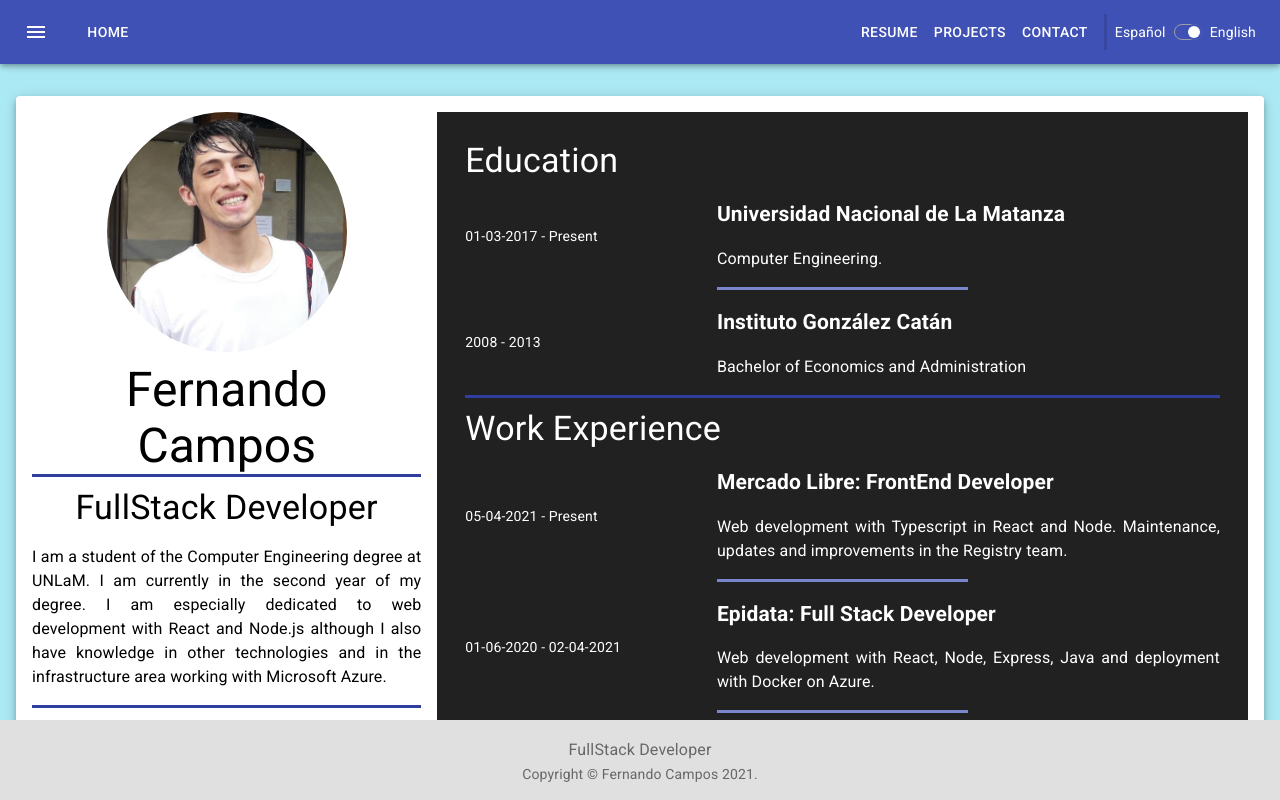
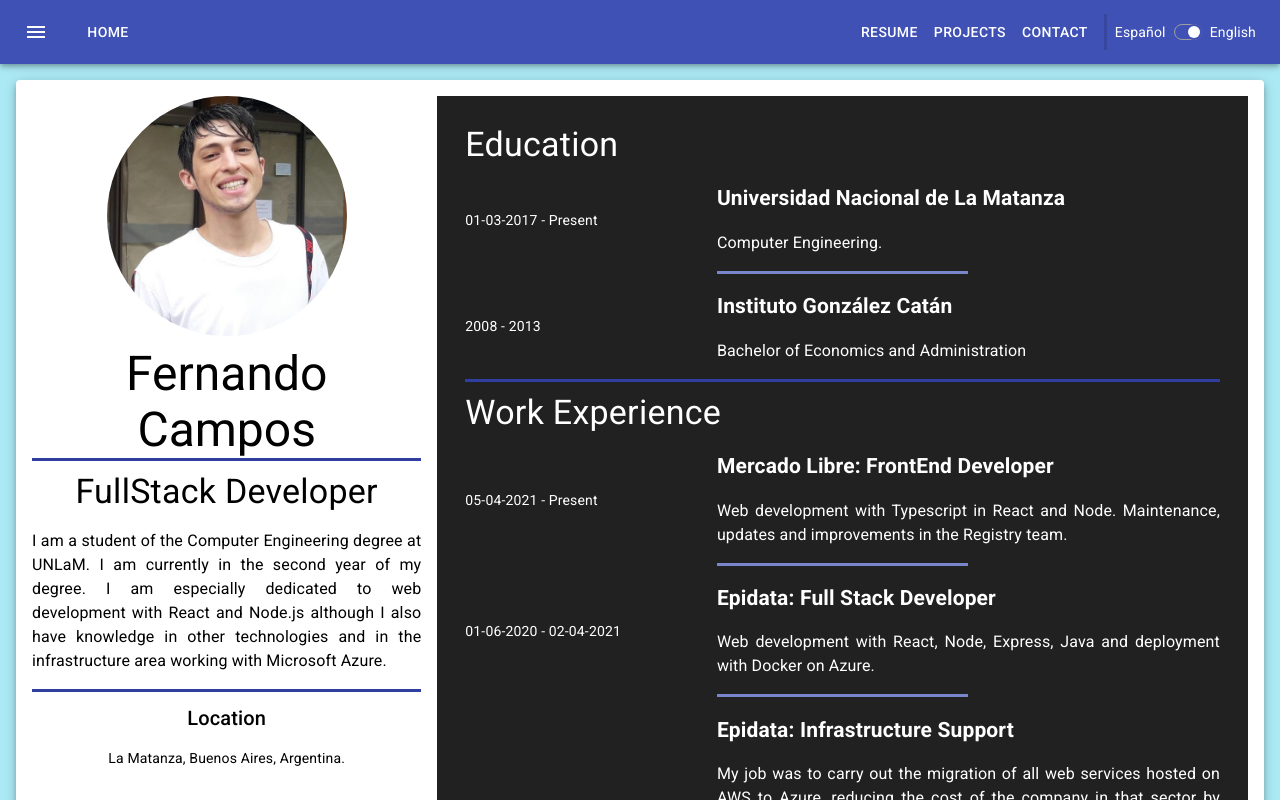
Before and after one commit to FerCamposDev/Portfolio, a React (Create React App) app: page /en/resume in a window 1280 px wide. Shown: the top 800 px of the page. Built offline with nearby package versions, Linux system fonts and the light colour scheme.

Commit message:
acomodo footer en app para q quede abajo

```diff
--- a/src/App.tsx
+++ b/src/App.tsx
@@ -1,14 +1,16 @@
 import { Router } from "./Router/Router";
+import Footer from "./components/Footer";
 
 function App() {
   return (
-    <div style={{
-      backgroundColor: "#ABE9F4",
-      paddingBottom: '15vh',
-      minHeight: '100vh',
-    }}>
-      <Router/>
-    </div>
+    <>
+      <div
+        style={{ backgroundColor: "#ABE9F4", paddingBottom: '15px', minHeight: '100vh' }}
+      >
+        <Router />
+      </div>
+      <Footer />
+    </>
   );
 }
 
--- a/src/Pages/Resume/resumeStyles.ts
+++ b/src/Pages/Resume/resumeStyles.ts
@@ -23,7 +23,7 @@ const useResumeStyles = makeStyles((theme) => ({
   },
   paper: {
     padding: theme.spacing(2),
-    margin: theme.spacing(2),
+    margin: theme.spacing(0,2),
     color: theme.palette.text.secondary,
   },
   divider: {
--- a/src/Router/Router.tsx
+++ b/src/Router/Router.tsx
@@ -4,7 +4,6 @@ import Home from "../Pages/Home/Home";
 import Projects from "../Pages/Projects/Projects";
 import Resume from "../Pages/Resume/Resume";
 import Contact from "../Pages/Contact/Contact";
-import Footer from "../components/Footer";
 import Page404 from "../Pages/Page404/Page404";
 
 export function Router() {
@@ -25,7 +24,6 @@ export function Router() {
         <Route path="/contact" element={<Contact />} />
         <Route path="/*" element={<Page404/>} />
       </Routes>
-      < Footer />
     </BrowserRouter>
   );
 }
--- a/src/components/Footer.tsx
+++ b/src/components/Footer.tsx
@@ -21,10 +21,9 @@ function Copyright() {
 const useStyles = makeStyles((theme) => ({
   footer: {
     backgroundColor: theme.palette.grey[300],
-    marginTop: theme.spacing(2),
-    padding: theme.spacing(2, 0),
+    padding: theme.spacing(1, 0),
     width: '100%',
-    position: 'fixed',
+    position: 'relative',
     bottom: 0,
   },
 }));
```
